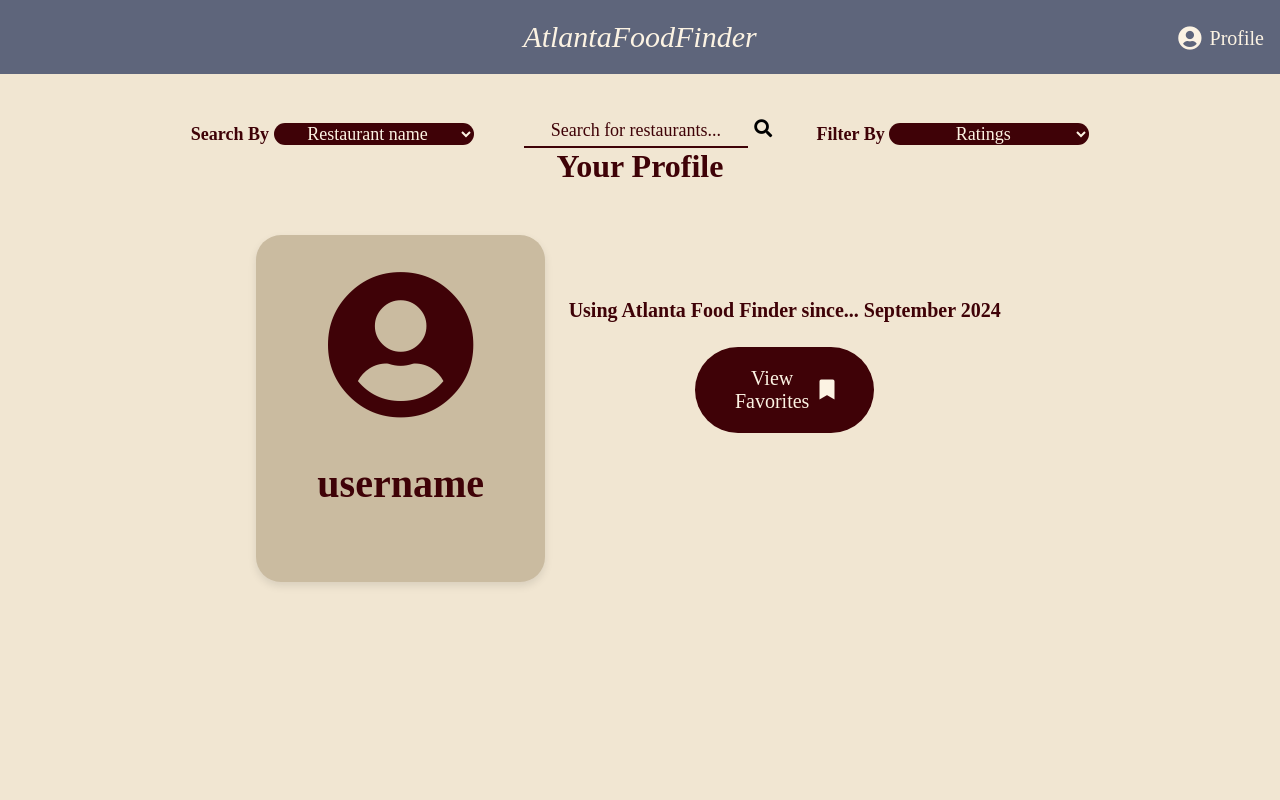
After one commit to samWebster12/atlanta-food-finder, a Django app: page /profile/ in a window 1280 px wide. The commit adds this page. Run offline with Django 5.2, Linux system fonts and the light colour scheme.

Commit message:
Made the profile webpage
Made the frontend for the profile page

```diff
--- /dev/null
+++ b/web_app/static/web_app/css/profile.css
@@ -0,0 +1,205 @@
+body {
+    margin: 0;
+    padding: 0;
+    height: 100vh;
+    background-color: #F1E6D2;
+    background-size: 250%;
+    background-position: 45% 55%;
+    font-family: Arial, sans-serif;
+    display: flex;
+    flex-direction: column;
+    align-items: center;
+    justify-content: center;
+}
+
+/* Header styling */
+header {
+    position: absolute;
+    top: 0;
+    width: 100%;
+    text-align: center;
+    padding: 20px;
+    background-color: #5e657b;
+    font-size: 30px;
+    color: #fcf3e3;
+    font-family: 'Literata', serif;
+    font-style: italic;
+}
+
+.profile-button {
+    position: absolute;
+    top: 25px;
+    right: 10px;
+    background-color: transparent;
+    border: none;
+    display: flex;
+    align-items: center;
+    font-size: 20px;
+    color: #fcf3e3;
+    cursor: pointer;
+    font-family: 'Literata', serif;
+    transition: background-color 0.3s ease;
+}
+
+.profile-button i {
+    font-size: 24px;
+    margin-right: 8px;
+}
+
+.profile-button:hover {
+    color: #cabba0;
+}
+
+.search-container {
+    font-size: 18px;
+    position: absolute;
+    top: 120px;
+    font-family: 'Literata', serif;
+    font-weight: bold;
+    color: #3F0207;
+    display: flex;
+
+    justify-content: center;
+    align-items: center;
+    gap: 20px;
+}
+
+.search-group .filter-group {
+    margin: 20px;
+    flex-direction: column;
+}
+
+.search-input-group {
+    margin-left: 30px;
+    display: flex;
+    align-items: center;
+}
+
+.search-input {
+    margin-top: -10px;
+	border: none;
+	border-bottom: 2px solid #3F0207;
+	background: none;
+	padding: 10px 10px 5px;
+    font-size: 18px;
+    font-family: 'Literata', serif;
+	width: 75%;
+	transition: .2s;
+    text-align: center;
+}
+
+.search-input::placeholder {
+    text-align: center;
+    color: #3F0207;
+    font-family: 'Literata', serif;
+}
+
+.search-input:active,
+.search-input:focus,
+.search-input:hover {
+	outline: none;
+    color: #3F0207;
+}
+
+.search-button {
+    margin-top: -10px;
+    border: none;
+    background-color: transparent;
+    box-shadow: none;
+    cursor: pointer;
+    font-size: 18px;
+}
+
+.dropdown {
+    background-color: #3F0207;
+    border: none;
+    border-radius: 100px;
+    cursor: pointer;
+    width: 200px;
+    max-width: 300px;
+    font-size: 18px;
+    color: #fcf3e3;
+    font-family: 'Literata', serif;
+    transition: background-color 0.3s ease;
+    text-align: center;
+}
+
+.content {
+    width: 100%;
+    margin-top: -90px;
+}
+
+.content h1 {
+    position: relative;
+    color: #3F0207;
+    font-family: 'Literata', serif;
+    margin: 20px;
+    text-align: center;
+    margin-bottom: 50px;
+}
+
+.profile-section {
+    display: flex;
+}
+
+.image-section {
+    position: relative;
+    padding: 35px 25px;
+    border-radius: 25px;
+    margin-left: 20%;
+    box-shadow: 0 4px 8px rgba(0, 0, 0, 0.1);
+    background-color: #cabba0;
+    font-size: 40px;
+    font-weight: bold;
+    color: #3F0207;
+    font-family: 'Literata', serif;
+    width: 25%;
+    height: 60%;
+    text-align: center;
+}
+
+.info-section {
+    margin-top: -100px;
+    color: #3F0207;
+    font-family: 'Literata', serif;
+    font-weight: bold;
+    font-size: 20px;
+    width: 50%;
+    text-align: center;
+    margin-right: 20%;
+    display: flex;
+    flex-direction: column;
+    align-items: center;
+    justify-content: center;
+}
+
+.view-favorites {
+    background-color: #3F0207;
+    border: none;
+    padding: 20px 40px;
+    margin: 5px;
+    border-radius: 100px;
+    cursor: pointer;
+    width: fit-content;
+    max-width: 300px;
+    font-size: 20px;
+    color: #fcf3e3;
+    font-family: 'Literata', serif;
+    transition: background-color 0.3s ease;
+    align-items: center;
+    justify-content: center;
+    display: flex;
+}
+
+.view-favorites:hover {
+    background-color: #72020b;
+}
+
+.view-favorites i {
+    margin-left: 10px;
+}
+
+#icon {
+    font-size: 150px;
+    justify-content: center;
+}
--- /dev/null
+++ b/web_app/templates/profile.html
@@ -0,0 +1,68 @@
+{% load static %}
+<!DOCTYPE html>
+<html lang="en">
+<head>
+    <meta charset="UTF-8">
+    <meta name="viewport" content="width=device-width, initial-scale=1.0">
+    <title>Atlanta Food Finder</title>
+    <link rel="stylesheet" href="{% static 'web_app/css/profile.css' %}">
+    <link rel="stylesheet" href="https://cdnjs.cloudflare.com/ajax/libs/font-awesome/5.15.4/css/all.min.css">
+    <script src="{% static 'web_app/js/maps.js' %}" defer></script>
+    <script src="{% static 'web_app/js/script.js' %}" defer></script>
+</head>
+<body>
+
+    <!-- Header at the top -->
+    <header>
+        AtlantaFoodFinder
+    </header>
+
+    <a href="{% url 'profile' %}">
+        <button class="profile-button">
+            <i class="fas fa-user-circle"></i>
+            Profile
+        </button>
+    </a>
+
+    <div class="search-container">
+        <div class="search-group">
+            <label for="search-by">Search By</label>
+            <select class="dropdown" id="search-by" name="search-by">
+                <option value="restaurant-name">Restaurant name</option>
+                <option value="restaurant-type">Cuisine type</option>
+            </select>
+        </div>
+        <div class="search-input-group">
+            <input type="text" class="search-input" placeholder="Search for restaurants...">
+            <button class="search-button">
+                <i class="fa fa-search"></i>
+            </button>
+        </div>
+        <div class="filter-group">
+            <label for="filter-by">Filter By</label>
+            <select class="dropdown" id="filter-by" name="filter-by">
+                <option value="ratings">Ratings</option>
+                <option value="distance">Distance</option>
+            </select>
+        </div>
+    </div>
+
+    <div class="content">
+        <h1>Your Profile</h1>
+        <div class="profile-section">
+            <div class="image-section">
+                <i id= icon class="fas fa-user-circle"></i>
+                <p>username</p>
+            </div>
+            <div class="info-section">
+                <p>Using Atlanta Food Finder since... September 2024</p>
+                <button class="view-favorites">
+                    View<br>Favorites
+                    <i class="fa fa-bookmark"></i>
+                </button>
+            </div>
+        </div>
+    </div>
+
+</body>
+</html>
--- a/web_app/urls.py
+++ b/web_app/urls.py
@@ -8,5 +8,6 @@ urlpatterns = [
     path('login/', views.login_view, name='login'),
     path('account/', views.ask_account, name='account'),
     path('create-account/', views.create_account, name='create'),
-    path('home/', views.back_home, name='home')
+    path('home/', views.back_home, name='home'),
+    path('profile/', views.profile, name='profile')
 ]
--- a/web_app/views.py
+++ b/web_app/views.py
@@ -90,3 +90,6 @@ def create_account(request):
 
 def back_home(request):
     return render(request, 'index.html')
+
+def profile(request):
+    return render(request, 'profile.html')
```
Also changed, not shown: web_app/static/web_app/css/base.css (+24 -0 lines), web_app/templates/acc-create.html (+8 -0 lines), web_app/templates/account.html (+8 -0 lines), web_app/templates/index.html (+8 -0 lines), web_app/templates/login.html (+8 -0 lines).
